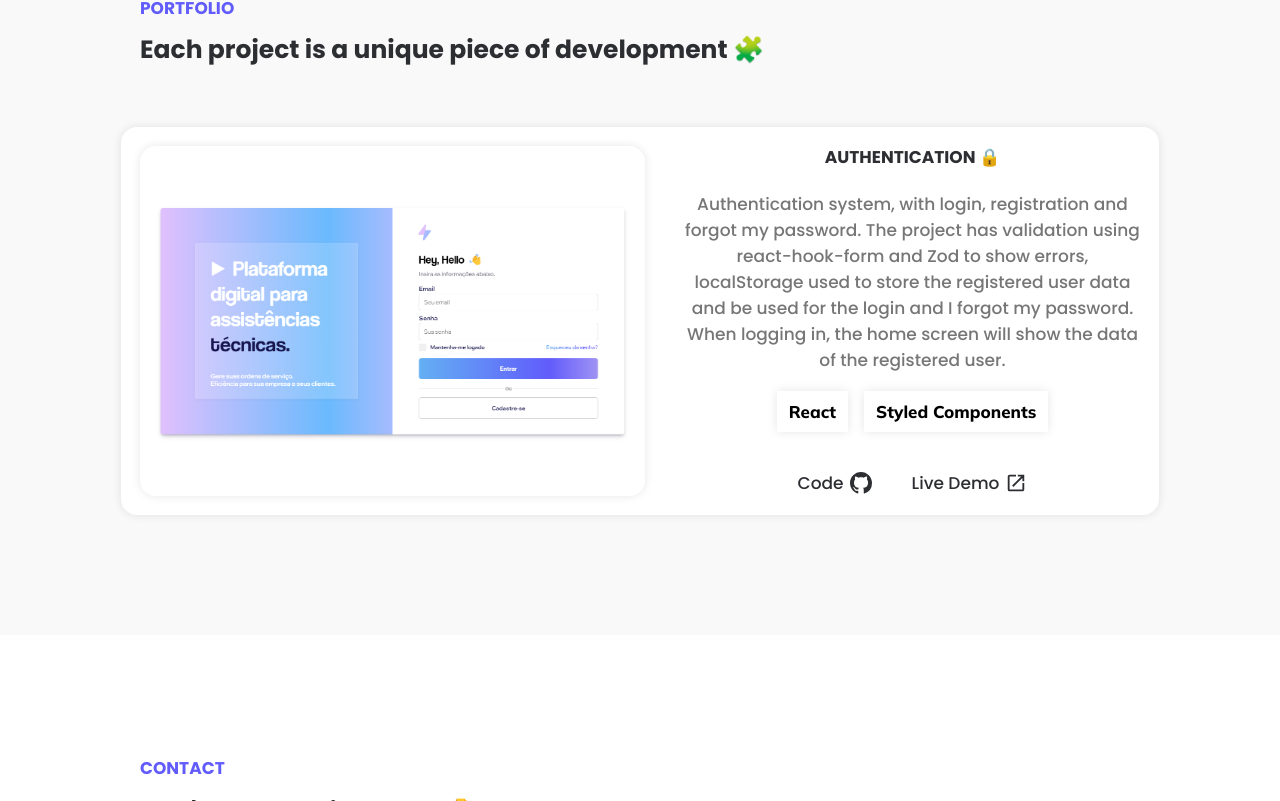
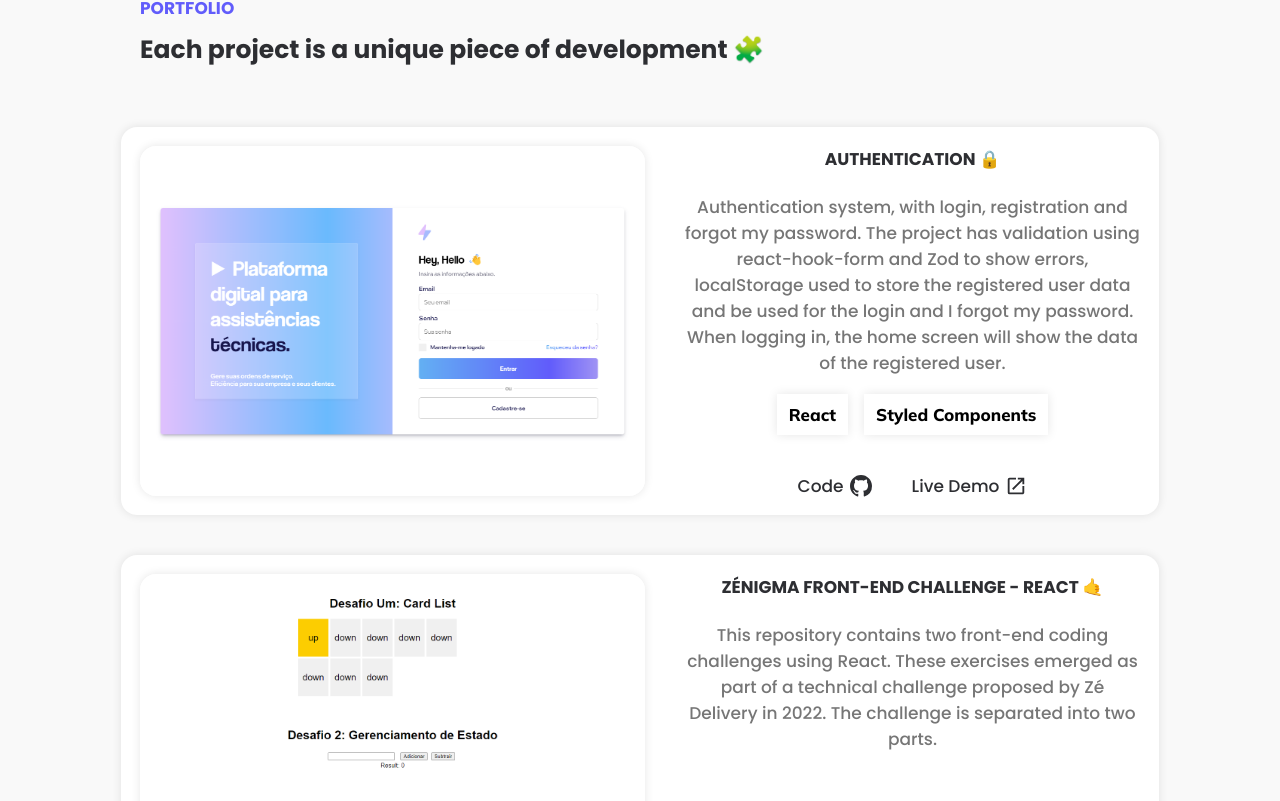
Before and after one commit to sillasemanoel/portfolio, a React (Vite) app: page / in a window 1280 px wide. Shown: the part 1519-2320 px from the top of the page. Built offline with nearby package versions, Linux system fonts and the light colour scheme.

Commit message:
added new project

```diff
--- a/src/App.tsx
+++ b/src/App.tsx
@@ -39,7 +39,7 @@ function App() {
           'As a Front-End Developer, I possess an impressive arsenal of skills in HTML, CSS, JavaScript, JQuery, React, TypeScript, Styled Components, Tailwind, and SCSS. I excel in designing and maintaining responsive websites that offer a smooth user experience. My expertise lies in crafting dynamic, engaging interfaces through writing clean and optimized code and utilizing cutting-edge development tools and techniques. I am also a team player who thrives in collaborating with cross-functional teams to produce outstanding web applications.'}`} />
       <Project
         title={`${translation ? 'Portfólio' : 'Portfolio'}`}
-        caption={`${translation ?
+        description={`${translation ?
           'Cada projeto é uma peça única de desenvolvimento 🧩' :
           'Each project is a unique piece of development 🧩'}`}
         gridOneTitle={`${translation ?
@@ -47,7 +47,13 @@ function App() {
           'Authentication 🔒'}`}
         gridOneText={`${translation ?
           'Sistema de autenticação, com login, cadastro e esqueci minha senha. O projeto tem validação usando react-hook-form e Zod para mostrar erros, localStorage usado para armazenar os dados do usuário cadastrado e ser usado para o login e esqueci minha senha. Ao fazer login, a tela inicial mostrará os dados do usuário cadastrado.' :
-          'Authentication system, with login, registration and forgot my password. The project has validation using react-hook-form and Zod to show errors, localStorage used to store the registered user data and be used for the login and I forgot my password. When logging in, the home screen will show the data of the registered user.'}`} />
+          'Authentication system, with login, registration and forgot my password. The project has validation using react-hook-form and Zod to show errors, localStorage used to store the registered user data and be used for the login and I forgot my password. When logging in, the home screen will show the data of the registered user.'}`}
+        gridTwoTitle={`${translation ?
+          'Zénigma Desafio Front-End - React 🤙' :
+          'Zénigma Front-End Challenge - React 🤙'}`}
+        gridTwoText={`${translation ?
+          'Este repositório contém dois desafios de codificação front-end utilizando React. Esses exercícios surgiram como parte de um desafio técnico proposto pelo Zé Delivery em 2022. O desafio está separado em duas partes.' :
+          'This repository contains two front-end coding challenges using React. These exercises emerged as part of a technical challenge proposed by Zé Delivery in 2022. The challenge is separated into two parts.'}`} />
       <Contact
         title={`${translation ? 'Contato' : 'Contact'}`}
         caption={`${translation ?
--- /dev/null
+++ b/src/components/@minorComponents/project/project.tsx
@@ -0,0 +1,48 @@
+import { BsGithub } from 'react-icons/bs'
+import { MdOpenInNew } from 'react-icons/md'
+
+import { ProjectsOnTheGridStyle } from './style'
+
+type GreetProps = {
+  photo: string
+  projectsOnTheGridTitle: string
+  projectsOnTheGridText: string
+  code: string
+  liveDemo: string
+}
+
+export default function ProjectsOnTheGrid(props: GreetProps) {
+  return (
+    <ProjectsOnTheGridStyle>
+      <div style={{ backgroundImage: `url(${props.photo})` }} className='img'></div>
+      <div className='text'>
+        <div>
+          <h3>{props.projectsOnTheGridTitle}</h3>
+          <p>{props.projectsOnTheGridText}</p>
+        </div>
+        <div>
+          <div className='stack'>
+            <p>React</p>
+            <p>Styled Components</p>
+          </div>
+          <div className='links'>
+            <a
+              target='_blank'
+              href={props.code}
+              rel='noreferrer'>
+              Code
+              <BsGithub fontSize='22px' />
+            </a>
+            <a
+              target='_blank'
+              href={props.liveDemo}
+              rel='noreferrer'>
+              Live Demo
+              <MdOpenInNew fontSize='22px' />
+            </a>
+          </div>
+        </div>
+      </div>
+    </ProjectsOnTheGridStyle >
+  )
+}
--- /dev/null
+++ b/src/components/@minorComponents/project/style.ts
@@ -0,0 +1,107 @@
+import styled from 'styled-components'
+
+export const ProjectsOnTheGridStyle = styled.div`
+  padding: 19px;
+  width: 100%;
+  height: 350px;
+  display: flex;
+  flex-direction: row;
+  gap: 40px;
+  background-color: #fff;
+  border-radius: 16px;
+  box-shadow: 0 0 10px rgba(0, 0, 0, .1);
+
+  @media (max-width: 1080px) {
+    max-width: 420px;
+    height: auto;
+    flex-direction: column !important;
+  }
+
+  .img {
+    width: 100%;
+    height: auto;
+    background-color: hsla(0, 0%, 46%, .2);
+    border-radius: 16px;
+    box-shadow: 0 0 10px rgba(0, 0, 0, .1);
+    overflow: hidden;
+    background-position: 50%;
+    background-repeat: no-repeat;
+    background-size: cover;
+  }
+
+  @media (max-width: 1080px) {
+    .img {
+      height: 250px;
+    }
+  }
+
+  .text {
+    width: 100%;
+    max-width: 455px;
+    height: auto;
+    display: flex;
+    flex-direction: column;
+    text-align: center;
+    justify-content: space-between;
+
+  }
+
+  .text h3 {
+    color: #2d2e32;
+    font-size: 17px;
+    margin-bottom: 22px;
+    position: relative;
+    text-transform: uppercase;
+  }
+
+  .text p {
+    color: #767676;
+    font-size: 17px;
+    font-weight: 500;
+    text-align: center;
+    text-transform: none;
+    margin-bottom: 8px;
+  }
+
+  .stack {
+    display: flex;
+    gap: 16px;
+    justify-content: center;
+    margin-top: 10px;
+  }
+
+  .stack p {
+    display: flex;
+    align-items: center;
+    background-color: #fff;
+    box-shadow: 0 0 10px rgba(0, 0, 0, .1);
+    color: #000 !important;
+    font-family: 'Mulish', sans-serif !important;
+    font-weight: 800 !important;
+    padding: 10px 12px;
+    cursor: pointer;
+  }
+
+  .links {
+    display: flex;
+    align-items: center;
+    justify-content: center;
+    gap: 40px;
+    margin-top: 30px;
+  }
+
+  .links a {
+    display: flex;
+    align-items: center;
+    color: #2d2e32;
+    font-size: 17px;
+    font-weight: 500;
+    color: #2d2e32;
+    gap: 6px;
+    text-decoration: none;
+  }
+
+  .links a:hover {
+    color: #615cfb;
+  }
+`
--- a/src/components/sections/project/project.tsx
+++ b/src/components/sections/project/project.tsx
@@ -1,53 +1,38 @@
+import ProjectsOnTheGrid from '../../@minorComponents/project/project'
+
 import { ProjectStyle } from './style'
 
-import { BsGithub } from 'react-icons/bs'
-import { MdOpenInNew } from 'react-icons/md'
+import technicalAssistance from '../../../../public/images//projects/technicalAssistance.png'
+import zenigmaChallengeFrontEnd from '../../../../public/images//projects/zenigmaChallengeFrontEnd.png'
 
 type GreetProps = {
   title: string
-  caption: string
+  description: string
   gridOneTitle: string
   gridOneText: string
+  gridTwoTitle: string
+  gridTwoText: string
 }
 
 export default function Project(props: GreetProps) {
   return (
     <ProjectStyle id='project'>
       <div className='container'>
-        <p title='Portfolio'>{props.title}</p>
-        <h3>{props.caption}</h3>
+        <p title='Portfolio' className='title'>{props.title}</p>
+        <h3 className='description'>{props.description}</h3>
         <div className='grid'>
-          <div className='project'>
-            <div className='img'></div>
-            <div className='text'>
-              <div>
-                <h3>{props.gridOneTitle}</h3>
-                <p>{props.gridOneText}</p>
-              </div>
-              <div>
-                <div className='stack'>
-                  <p>React</p>
-                  <p>Styled Components</p>
-                </div>
-                <div className='links'>
-                  <a
-                    target='_blank'
-                    href='https://github.com/sillasemanoel/technical_assistance'
-                    rel='noreferrer'>
-                    Code
-                    <BsGithub fontSize='22px' />
-                  </a>
-                  <a
-                    target='_blank'
-                    href='https://technical-assistance-mocha.vercel.app/'
-                    rel='noreferrer'>
-                    Live Demo
-                    <MdOpenInNew fontSize='22px' />
-                  </a>
-                </div>
-              </div>
-            </div>
-          </div>
+          <ProjectsOnTheGrid
+            photo={technicalAssistance}
+            projectsOnTheGridTitle={props.gridOneTitle}
+            projectsOnTheGridText={props.gridOneText}
+            code='https://github.com/sillasemanoel/technical_assistance'
+            liveDemo='https://technical-assistance-mocha.vercel.app/' />
+          <ProjectsOnTheGrid
+            photo={zenigmaChallengeFrontEnd}
+            projectsOnTheGridTitle={props.gridTwoTitle}
+            projectsOnTheGridText={props.gridTwoText}
+            code='https://github.com/sillasemanoel/zenigma-challenge-front-end'
+            liveDemo='https://zenigma-challenge-front-end.vercel.app/' />
         </div>
       </div>
     </ProjectStyle >
--- a/src/components/sections/project/style.ts
+++ b/src/components/sections/project/style.ts
@@ -1,6 +1,4 @@
 import styled from 'styled-components'
-
-import photograp from '../../../../public/images/projects/technicalAssistance.png'
 
 export const ProjectStyle = styled.section`
   display: flex;
@@ -23,7 +21,7 @@ export const ProjectStyle = styled.section`
     }
   }
 
-  .container p {
+  .title {
     font-size: 17px;
     font-weight: 700;
     color: #615cfb;
@@ -31,7 +29,7 @@ export const ProjectStyle = styled.section`
     text-transform: uppercase;
   }
 
-  .container h3 {
+  .description {
     color: #2d2e32;
     font-size: 25px;
     line-height: 1.4;
@@ -45,113 +43,4 @@ export const ProjectStyle = styled.section`
     gap: 40px;
     width: 100%;
   }
-
-  .project {
-    padding: 19px;
-    width: 100%;
-    height: 350px;
-    display: flex;
-    flex-direction: row;
-    gap: 40px;
-    background-color: #fff;
-    border-radius: 16px;
-    box-shadow: 0 0 10px rgba(0, 0, 0, .1);
-  }
-
-  @media (max-width: 1080px) {
-    .project {
-      max-width: 420px;
-      height: auto;
-      flex-direction: column !important;
-    }
-  }
-
-  .img {
-    width: 100%;
-    height: auto;
-    background-color: hsla(0, 0%, 46%, .2);
-    border-radius: 16px;
-    box-shadow: 0 0 10px rgba(0, 0, 0, .1);
-    overflow: hidden;
-    background-image: url(${photograp});
-    background-position: 50%;
-    background-repeat: no-repeat;
-    background-size: cover;
-  }
-
-  @media (max-width: 1080px) {
-    .img {
-      height: 250px;
-    }
-  }
-
-  .text {
-    width: 100%;
-    max-width: 455px;
-    height: auto;
-    display: flex;
-    flex-direction: column;
-    text-align: center;
-    justify-content: space-between;
-
-  }
-
-  .text h3 {
-    color: #2d2e32;
-    font-size: 17px;
-    margin-bottom: 22px;
-    position: relative;
-    text-transform: uppercase;
-  }
-
-  .text p {
-    color: #767676;
-    font-size: 17px;
-    font-weight: 500;
-    text-align: center;
-    text-transform: none;
-    margin-bottom: 8px;
-  }
-
-  .stack {
-    display: flex;
-    gap: 16px;
-    justify-content: center;
-    margin-top: 10px;
-  }
-
-  .stack p {
-    display: flex;
-    align-items: center;
-    background-color: #fff;
-    box-shadow: 0 0 10px rgba(0, 0, 0, .1);
-    color: #000 !important;
-    font-family: 'Mulish', sans-serif !important;
-    font-weight: 800 !important;
-    padding: 10px 12px;
-    cursor: pointer;
-  }
-
-  .links {
-    display: flex;
-    align-items: center;
-    justify-content: center;
-    gap: 40px;
-    margin-top: 30px;
-  }
-
-  .links a {
-    display: flex;
-    align-items: center;
-    color: #2d2e32;
-    font-size: 17px;
-    font-weight: 500;
-    color: #2d2e32;
-    gap: 6px;
-    text-decoration: none;
-  }
-
-  .links a:hover {
-    color: #615cfb;
-  }
 `
```
Also changed, not shown: public/images/projects/zenigmaChallengeFrontEnd.png (added).
